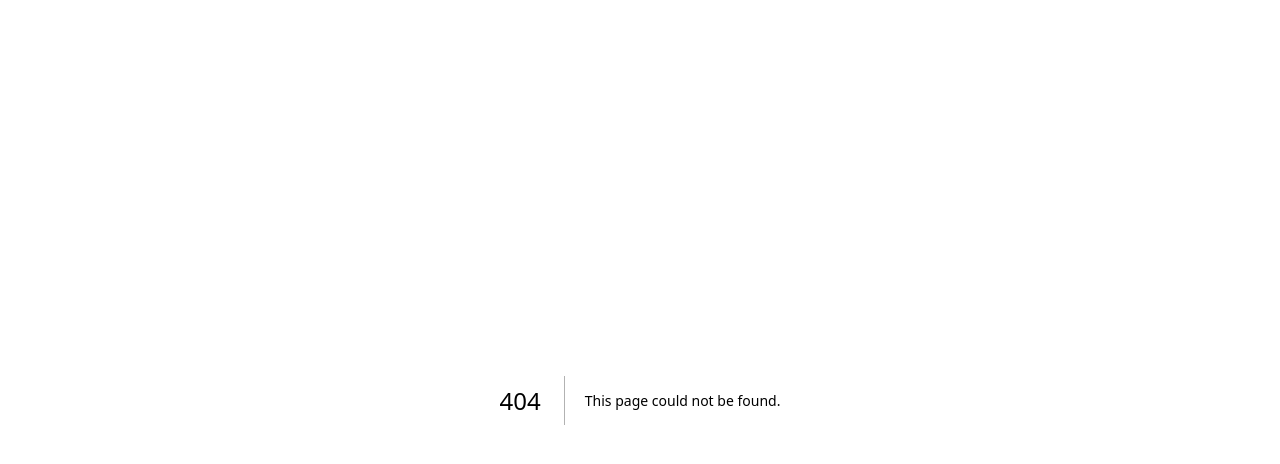
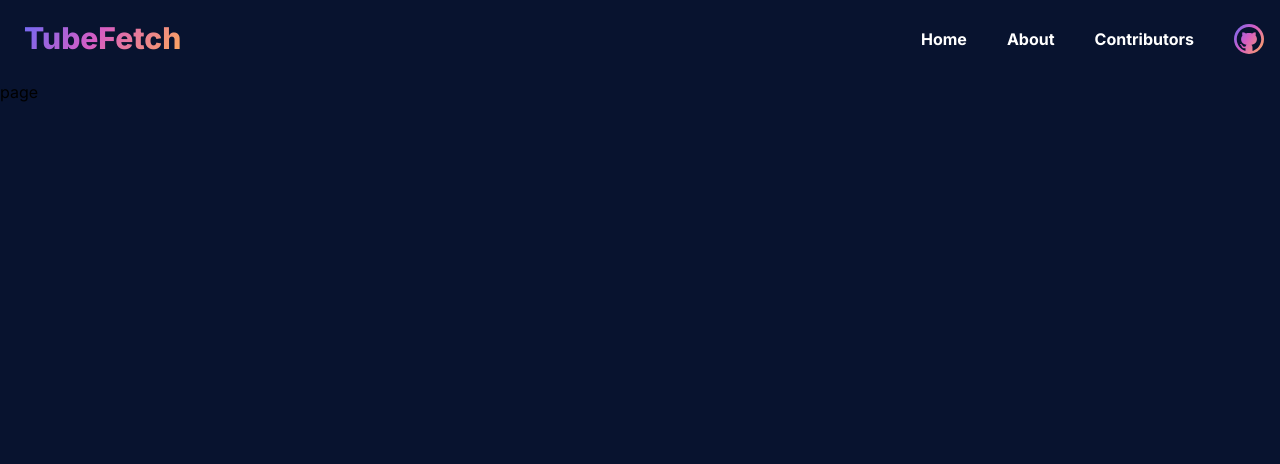
Before and after one commit to SirSimon162/TubeFetch, a Next.js app: page /about in a window 1280 px wide. Before the commit this address had no page. Shown: the top 464 px of the page. Built offline with nearby package versions, Linux system fonts and the light colour scheme.

Commit message:
feat: add navbar

```diff
--- /dev/null
+++ b/app/NavBar.js
@@ -0,0 +1,89 @@
+import { useState } from "react";
+import Link from "next/link";
+import { AiFillGithub } from "react-icons/ai";
+
+function NavBar() {
+  const [isMobileMenuOpen, setIsMobileMenuOpen] = useState(false);
+  return (
+    <nav className="h-20">
+      <div className="mx-auto max-w-7xl px-4 py-4 flex justify-between items-center">
+        <a href="/" className="flex items-center">
+          <span className="ml-2 font-extrabold text-[30px] custom-gradient-text">
+            TubeFetch
+          </span>
+        </a>
+        <div className="hidden md:flex items-center gap-x-10">
+          <Link href="/" className="text-white font-bold">
+            Home
+          </Link>
+          <a href="" className="text-white font-bold">
+            About
+          </a>
+          <a href="" className="text-white font-bold">
+            Contributors
+          </a>
+          <a
+            href="https://github.com/SirSimon162/TubeFetch"
+            rel="noreferrer"
+            target="__blank"
+            className="text-[#08132F]"
+          >
+            <div className="rounded-full p-[1px] custom-icon">
+              <AiFillGithub className="w-[28px] h-[28px]" />
+            </div>
+          </a>
+        </div>
+
+        <button
+          className="md:hidden flex items-center"
+          onClick={() => setIsMobileMenuOpen(!isMobileMenuOpen)}
+        >
+          <svg
+            className="h-6 w-6 custom-icon"
+            viewBox="0 0 24 24"
+            xmlns="http://www.w3.org/2000/svg"
+          >
+            <path
+              fillRule="evenodd"
+              clipRule="evenodd"
+              d="M4 6H20V8H4V6ZM4 11H20V13H4V11ZM4 16H20V18H4V16Z"
+            />
+          </svg>
+        </button>
+        <div
+          className={`${
+            isMobileMenuOpen ? "block" : "hidden"
+          } md:hidden absolute top-20 left-0 right-0 z-30 h-screen flex flex-col items-center`}
+        >
+          <div className="flex flex-col items-center gap-y-9 pt-12">
+            <Link
+              href="/"
+              className="block text-white font-bold"
+              onClick={() => setIsMobileMenuOpen(!isMobileMenuOpen)}
+            >
+              Home
+            </Link>
+            <a href="" className="block text-white font-bold">
+              About
+            </a>
+            <a href="" className="block text-white font-bold">
+              Contributors
+            </a>
+            <a
+              href="https://github.com/SirSimon162/TubeFetch"
+              rel="noreferrer"
+              target="__blank"
+              className="text-[#08132F]"
+            >
+              <div className="rounded-full p-[1px] custom-icon">
+                <AiFillGithub className="w-[28px] h-[28px]" />
+              </div>
+            </a>
+          </div>
+        </div>
+      </div>
+    </nav>
+  );
+}
+
+export default NavBar;
--- /dev/null
+++ b/app/about/page.js
@@ -0,0 +1,9 @@
+import React from 'react'
+
+function page() {
+  return (
+    <div>page</div>
+  )
+}
+
+export default page
--- a/app/globals.css
+++ b/app/globals.css
@@ -2,26 +2,16 @@
 @tailwind components;
 @tailwind utilities;
 
-:root {
-  --foreground-rgb: 0, 0, 0;
-  --background-start-rgb: 214, 219, 220;
-  --background-end-rgb: 255, 255, 255;
+body {
+  background: #08132F;
 }
 
-@media (prefers-color-scheme: dark) {
-  :root {
-    --foreground-rgb: 255, 255, 255;
-    --background-start-rgb: 0, 0, 0;
-    --background-end-rgb: 0, 0, 0;
-  }
+.custom-gradient-text {
+  background-clip: text;
+  background-image: linear-gradient(303deg, #FFAA59 0%, #D65DC3 53.65%, #6D6AF5 100%);
+  color: transparent;
 }
 
-body {
-  color: rgb(var(--foreground-rgb));
-  background: linear-gradient(
-      to bottom,
-      transparent,
-      rgb(var(--background-end-rgb))
-    )
-    rgb(var(--background-start-rgb));
+.custom-icon {
+  background-image: linear-gradient(303deg, #FFAA59 0%, #D65DC3 53.65%, #6D6AF5 100%);
 }
--- a/app/layout.js
+++ b/app/layout.js
@@ -1,17 +1,22 @@
-import './globals.css'
-import { Inter } from 'next/font/google'
+'use client'
+import "./globals.css";
+import { Inter } from "next/font/google";
+import NavBar from "./NavBar";
 
-const inter = Inter({ subsets: ['latin'] })
+const inter = Inter({ subsets: ["latin"] });
 
 export const metadata = {
-  title: 'Create Next App',
-  description: 'Generated by create next app',
-}
+  title: "TubeFetch",
+  description: "TubeFetch",
+};
 
 export default function RootLayout({ children }) {
   return (
-    <html lang="en">
-      <body className={inter.className}>{children}</body>
+    <html lang="english">
+      <body className={inter.className}>
+        <NavBar />
+        {children}
+      </body>
     </html>
-  )
+  );
 }
--- a/app/page.js
+++ b/app/page.js
@@ -1,112 +1,8 @@
-import Image from 'next/image'
-
 export default function Home() {
   return (
-    <main className="flex min-h-screen flex-col items-center justify-between p-24">
-      <div className="z-10 w-full max-w-5xl items-center justify-between font-mono text-sm lg:flex">
-        <p className="fixed left-0 top-0 flex w-full justify-center border-b border-gray-300 bg-gradient-to-b from-zinc-200 pb-6 pt-8 backdrop-blur-2xl dark:border-neutral-800 dark:bg-zinc-800/30 dark:from-inherit lg:static lg:w-auto  lg:rounded-xl lg:border lg:bg-gray-200 lg:p-4 lg:dark:bg-zinc-800/30">
-          Get started by editing&nbsp;
-          <code className="font-mono font-bold">app/page.js</code>
-        </p>
-        <div className="fixed bottom-0 left-0 flex h-48 w-full items-end justify-center bg-gradient-to-t from-white via-white dark:from-black dark:via-black lg:static lg:h-auto lg:w-auto lg:bg-none">
-          <a
-            className="pointer-events-none flex place-items-center gap-2 p-8 lg:pointer-events-auto lg:p-0"
-            href="https://vercel.com?utm_source=create-next-app&utm_medium=appdir-template&utm_campaign=create-next-app"
-            target="_blank"
-            rel="noopener noreferrer"
-          >
-            By{' '}
-            <Image
-              src="/vercel.svg"
-              alt="Vercel Logo"
-              className="dark:invert"
-              width={100}
-              height={24}
-              priority
-            />
-          </a>
-        </div>
-      </div>
-
-      <div className="relative flex place-items-center before:absolute before:h-[300px] before:w-[480px] before:-translate-x-1/2 before:rounded-full before:bg-gradient-radial before:from-white before:to-transparent before:blur-2xl before:content-[''] after:absolute after:-z-20 after:h-[180px] after:w-[240px] after:translate-x-1/3 after:bg-gradient-conic after:from-sky-200 after:via-blue-200 after:blur-2xl after:content-[''] before:dark:bg-gradient-to-br before:dark:from-transparent before:dark:to-blue-700 before:dark:opacity-10 after:dark:from-sky-900 after:dark:via-[#0141ff] after:dark:opacity-40 before:lg:h-[360px] z-[-1]">
-        <Image
-          className="relative dark:drop-shadow-[0_0_0.3rem_#ffffff70] dark:invert"
-          src="/next.svg"
-          alt="Next.js Logo"
-          width={180}
-          height={37}
-          priority
-        />
-      </div>
-
-      <div className="mb-32 grid text-center lg:mb-0 lg:grid-cols-4 lg:text-left">
-        <a
-          href="https://nextjs.org/docs?utm_source=create-next-app&utm_medium=appdir-template&utm_campaign=create-next-app"
-          className="group rounded-lg border border-transparent px-5 py-4 transition-colors hover:border-gray-300 hover:bg-gray-100 hover:dark:border-neutral-700 hover:dark:bg-neutral-800/30"
-          target="_blank"
-          rel="noopener noreferrer"
-        >
-          <h2 className={`mb-3 text-2xl font-semibold`}>
-            Docs{' '}
-            <span className="inline-block transition-transform group-hover:translate-x-1 motion-reduce:transform-none">
-              -&gt;
-            </span>
-          </h2>
-          <p className={`m-0 max-w-[30ch] text-sm opacity-50`}>
-            Find in-depth information about Next.js features and API.
-          </p>
-        </a>
-
-        <a
-          href="https://nextjs.org/learn?utm_source=create-next-app&utm_medium=appdir-template-tw&utm_campaign=create-next-app"
-          className="group rounded-lg border border-transparent px-5 py-4 transition-colors hover:border-gray-300 hover:bg-gray-100 hover:dark:border-neutral-700 hover:dark:bg-neutral-800 hover:dark:bg-opacity-30"
-          target="_blank"
-          rel="noopener noreferrer"
-        >
-          <h2 className={`mb-3 text-2xl font-semibold`}>
-            Learn{' '}
-            <span className="inline-block transition-transform group-hover:translate-x-1 motion-reduce:transform-none">
-              -&gt;
-            </span>
-          </h2>
-          <p className={`m-0 max-w-[30ch] text-sm opacity-50`}>
-            Learn about Next.js in an interactive course with&nbsp;quizzes!
-          </p>
-        </a>
-
-        <a
-          href="https://vercel.com/templates?framework=next.js&utm_source=create-next-app&utm_medium=appdir-template&utm_campaign=create-next-app"
-          className="group rounded-lg border border-transparent px-5 py-4 transition-colors hover:border-gray-300 hover:bg-gray-100 hover:dark:border-neutral-700 hover:dark:bg-neutral-800/30"
-          target="_blank"
-          rel="noopener noreferrer"
-        >
-          <h2 className={`mb-3 text-2xl font-semibold`}>
-            Templates{' '}
-            <span className="inline-block transition-transform group-hover:translate-x-1 motion-reduce:transform-none">
-              -&gt;
-            </span>
-          </h2>
-          <p className={`m-0 max-w-[30ch] text-sm opacity-50`}>
-            Explore the Next.js 13 playground.
-          </p>
-        </a>
-
-        <a
-          href="https://vercel.com/new?utm_source=create-next-app&utm_medium=appdir-template&utm_campaign=create-next-app"
-          className="group rounded-lg border border-transparent px-5 py-4 transition-colors hover:border-gray-300 hover:bg-gray-100 hover:dark:border-neutral-700 hover:dark:bg-neutral-800/30"
-          target="_blank"
-          rel="noopener noreferrer"
-        >
-          <h2 className={`mb-3 text-2xl font-semibold`}>
-            Deploy{' '}
-            <span className="inline-block transition-transform group-hover:translate-x-1 motion-reduce:transform-none">
-              -&gt;
-            </span>
-          </h2>
-          <p className={`m-0 max-w-[30ch] text-sm opacity-50`}>
-            Instantly deploy your Next.js site to a shareable URL with Vercel.
-          </p>
-        </a>
+    <main>
+      <div>
+        Hey
       </div>
     </main>
   )
--- a/package.json
+++ b/package.json
@@ -16,6 +16,7 @@
     "postcss": "8.4.26",
     "react": "18.2.0",
     "react-dom": "18.2.0",
+    "react-icons": "^4.10.1",
     "tailwindcss": "3.3.3"
   }
 }
```
Also changed, not shown: 1 other file (tests, documents, lock files or other folders).
